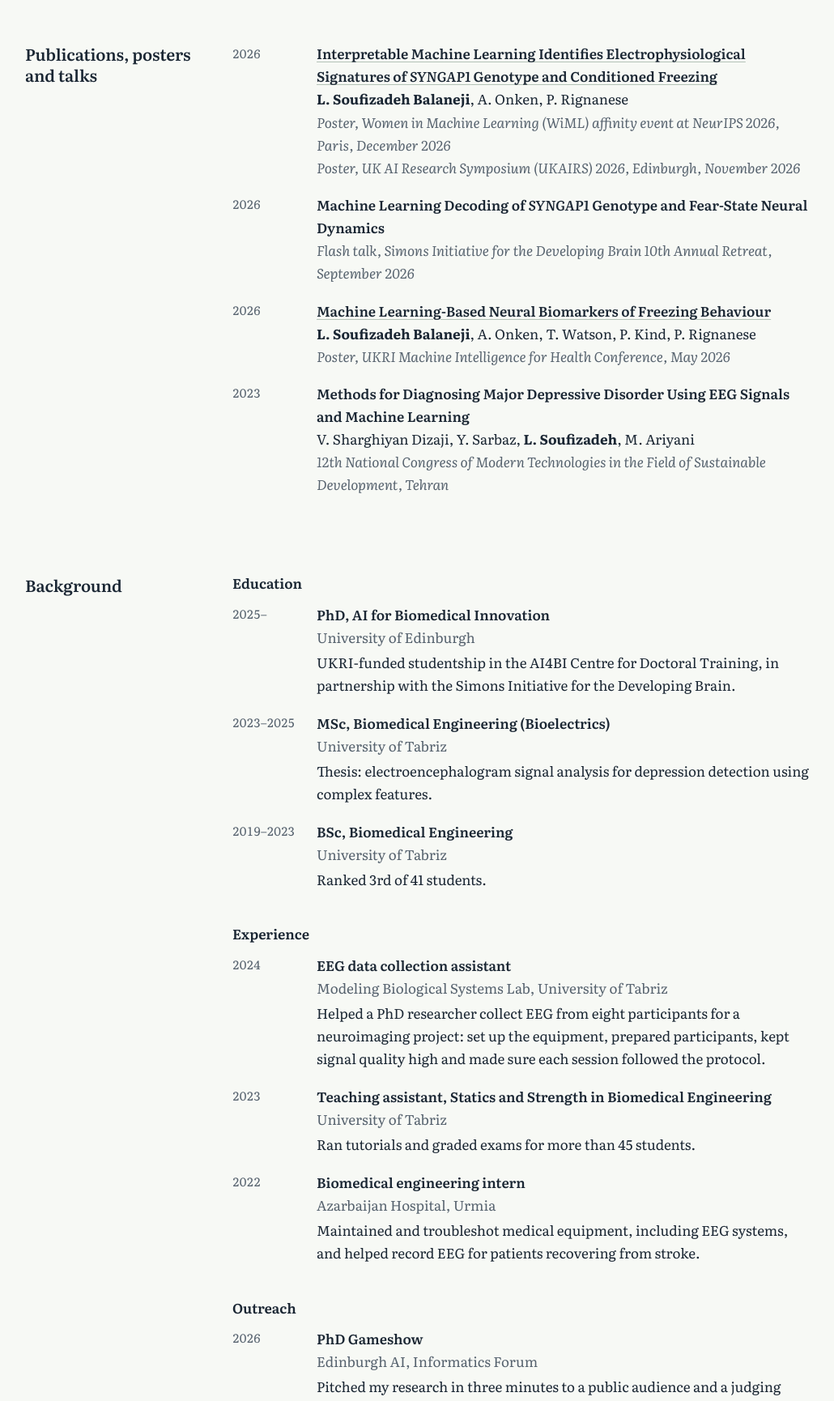
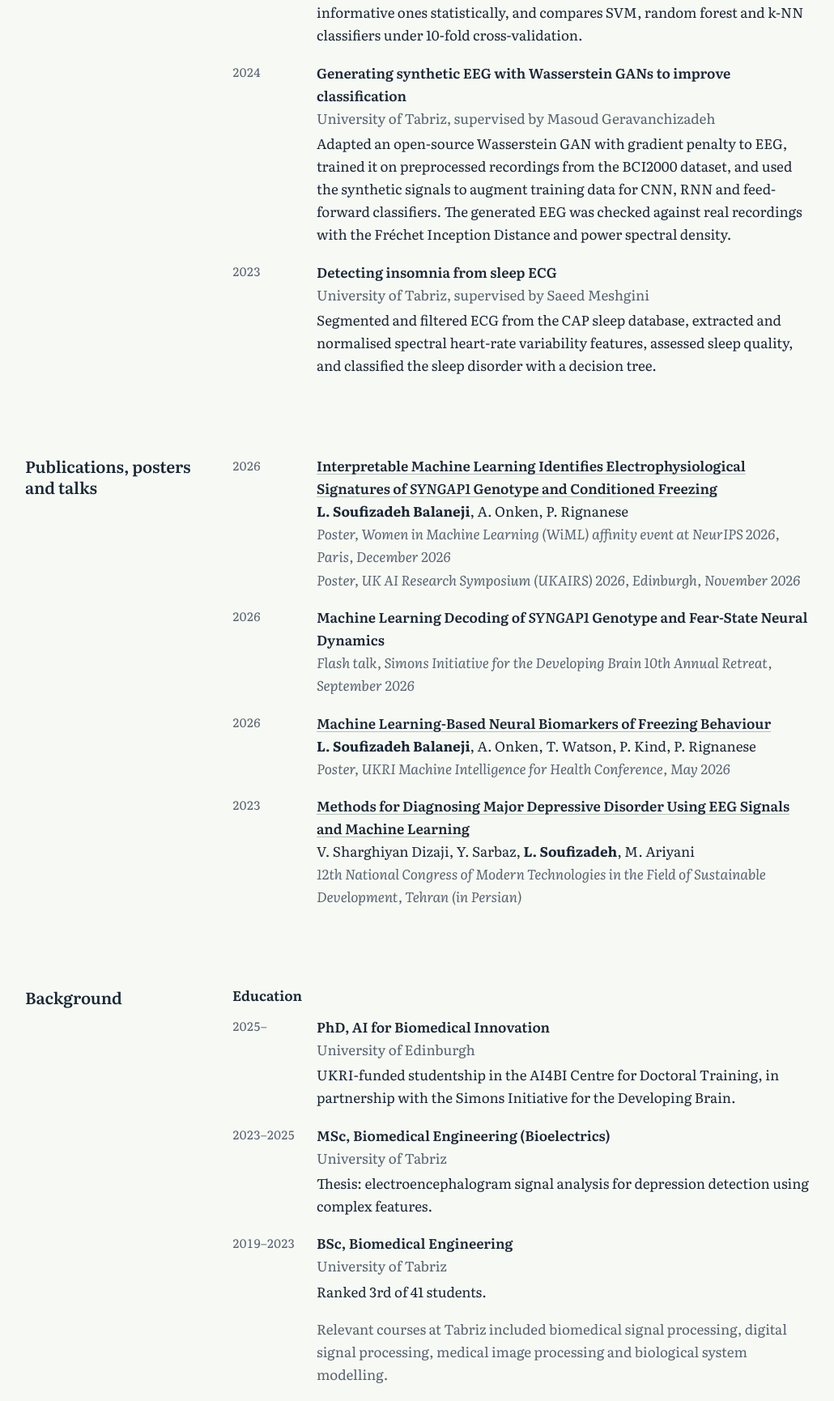
Before and after one commit to LachinSoufizadeh/LachinSoufizadeh.github.io, a plain HTML site: page index.html in a window 1280 px wide. Shown: the part 2442-4172 px from the top of the page at 81% size, without its empty margins (81-1111 px from the left). Drawn offline with Linux system fonts and the light colour scheme.

Commit message:
Add projects, courses and details from the older CV
Co-Authored-By: Claude Opus 5.5 <noreply@anthropic.com>
Claude-Session: https://claude.ai/code/session_01E96n5TEPxW9bbBFQempvNd

```diff
--- a/assets/css/site.css
+++ b/assets/css/site.css
@@ -600,3 +600,15 @@ sup {
     background: #fff;
   }
 }
+
+/* Sits under the education list, aligned with the entry text rather than the years. */
+.section-body .courses {
+  margin: 1.15rem 0 0 6.5rem;
+  color: var(--ink-2);
+}
+
+@media (max-width: 40rem) {
+  .section-body .courses {
+    margin-left: 0;
+  }
+}
--- a/index.html
+++ b/index.html
@@ -102,6 +102,8 @@
         <p>My PhD asks what that looks like in the brain. I work with EEG and local field potential (LFP) recordings from the medial prefrontal cortex, amygdala and olfactory bulb, made while rats go through fear conditioning. I turn the signals into features a model can learn from (spectral power, signal complexity and connectivity between regions), train interpretable classifiers, and use SHAP to see which regions, frequency bands and connections drive each prediction.</p>
         <p>The aim is not only a biomarker. I want to understand how the fear circuit is organised, and what changes in it when <i>SYNGAP1</i> is haploinsufficient.</p>
 
+        <p>More broadly, I’m interested in machine learning for biomedical applications, signal processing, pattern recognition and translational neuroscience.</p>
+
         <p>I’m supervised by <a href="https://sidb.org.uk/peter-kind/">Peter Kind</a>, <a href="https://sidb.org.uk/peter-kind/paul-rignanese/">Paul Rignanese</a> and Thomas Watson at the Simons Initiative for the Developing Brain, and <a href="https://homepages.inf.ed.ac.uk/aonken/">Arno Onken</a> in the School of Informatics.</p>
 
       </div>
@@ -125,6 +127,22 @@
               <p class="title">EEG-based detection of major depressive disorder (MSc thesis)</p>
               <p class="meta">University of Tabriz, supervised by Yashar Sarbaz and Saeed Meshgini</p>
               <p class="detail">An end-to-end pipeline that separates people with major depressive disorder from healthy controls using eyes-open and eyes-closed EEG from the Mumtaz depression dataset. It cleans the signal with band-pass and notch filtering, artifact subspace reconstruction and ICA, extracts wavelet sub-band, entropy and fractal-dimension features, selects the most informative ones statistically, and compares SVM, random forest and k-NN classifiers under 10-fold cross-validation.</p>
+            </div>
+          </li>
+          <li class="entry">
+            <span class="when">2024</span>
+            <div>
+              <p class="title">Generating synthetic EEG with Wasserstein GANs to improve classification</p>
+              <p class="meta">University of Tabriz, supervised by Masoud Geravanchizadeh</p>
+              <p class="detail">Adapted an open-source Wasserstein GAN with gradient penalty to EEG, trained it on preprocessed recordings from the BCI2000 dataset, and used the synthetic signals to augment training data for CNN, RNN and feed-forward classifiers. The generated EEG was checked against real recordings with the Fréchet Inception Distance and power spectral density.</p>
+            </div>
+          </li>
+          <li class="entry">
+            <span class="when">2023</span>
+            <div>
+              <p class="title">Detecting insomnia from sleep ECG</p>
+              <p class="meta">University of Tabriz, supervised by Saeed Meshgini</p>
+              <p class="detail">Segmented and filtered ECG from the CAP sleep database, extracted and normalised spectral heart-rate variability features, assessed sleep quality, and classified the sleep disorder with a decision tree.</p>
             </div>
           </li>
         </ol>
@@ -162,9 +180,9 @@
           <li class="entry">
             <span class="when">2023</span>
             <div>
-              <p class="title">Methods for Diagnosing Major Depressive Disorder Using EEG Signals and Machine Learning</p>
+              <p class="title"><a href="https://civilica.com/doc/1993740">Methods for Diagnosing Major Depressive Disorder Using EEG Signals and Machine Learning</a></p>
               <p>V.&nbsp;Sharghiyan&nbsp;Dizaji, Y.&nbsp;Sarbaz, <b>L.&nbsp;Soufizadeh</b>, M.&nbsp;Ariyani</p>
-              <p class="meta"><i>12th National Congress of Modern Technologies in the Field of Sustainable Development, Tehran</i></p>
+              <p class="meta"><i>12th National Congress of Modern Technologies in the Field of Sustainable Development, Tehran (in Persian)</i></p>
             </div>
           </li>
         </ol>
@@ -201,6 +219,7 @@
             </div>
           </li>
         </ol>
+        <p class="courses">Relevant courses at Tabriz included biomedical signal processing, digital signal processing, medical image processing and biological system modelling.</p>
 
         <h3>Experience</h3>
         <ol class="entries">
@@ -217,7 +236,7 @@
             <div>
               <p class="title">Teaching assistant, Statics and Strength in Biomedical Engineering</p>
               <p class="meta">University of Tabriz</p>
-              <p class="detail">Ran tutorials and graded exams for more than 45 students.</p>
+              <p class="detail">Gave lectures and review sessions to more than 45 students, graded exams and homework, and mentored students on research methods.</p>
             </div>
           </li>
           <li class="entry">
@@ -225,7 +244,7 @@
             <div>
               <p class="title">Biomedical engineering intern</p>
               <p class="meta">Azarbaijan Hospital, Urmia</p>
-              <p class="detail">Maintained and troubleshot medical equipment, including EEG systems, and helped record EEG for patients recovering from stroke.</p>
+              <p class="detail">Carried out maintenance, repairs and safety checks on medical equipment, including EEG machines, and helped prepare patients and record EEG for stroke recovery.</p>
             </div>
           </li>
         </ol>
@@ -273,11 +292,11 @@
         <h3>Skills</h3>
         <dl class="skills">
           <dt>Signal processing</dt>
-          <dd>EEG and LFP preprocessing, spectral and time–frequency analysis, nonlinear and connectivity features</dd>
+          <dd>EEG, LFP and ECG preprocessing, spectral and time–frequency analysis, nonlinear and connectivity features, heart-rate variability</dd>
           <dt>Machine learning</dt>
-          <dd>Interpretable classification of biomedical signals, cross-validation, SHAP, XGBoost, Elastic Net, SVM</dd>
+          <dd>Interpretable classification of biomedical signals, cross-validation, SHAP, XGBoost, Elastic Net, SVM, generative models (GANs), CNNs and RNNs</dd>
           <dt>Software</dt>
-          <dd>Python (NumPy, SciPy, pandas, scikit-learn, MNE-Python), MATLAB (EEGLAB, Brainstorm), Git</dd>
+          <dd>Python (NumPy, SciPy, pandas, scikit-learn, MNE-Python), MATLAB (EEGLAB, Brainstorm), PSpice, Git</dd>
           <dt>Languages</dt>
           <dd>Azerbaijani and Persian (native), Turkish (fluent), English (IELTS&nbsp;7.5)</dd>
         </dl>
```
